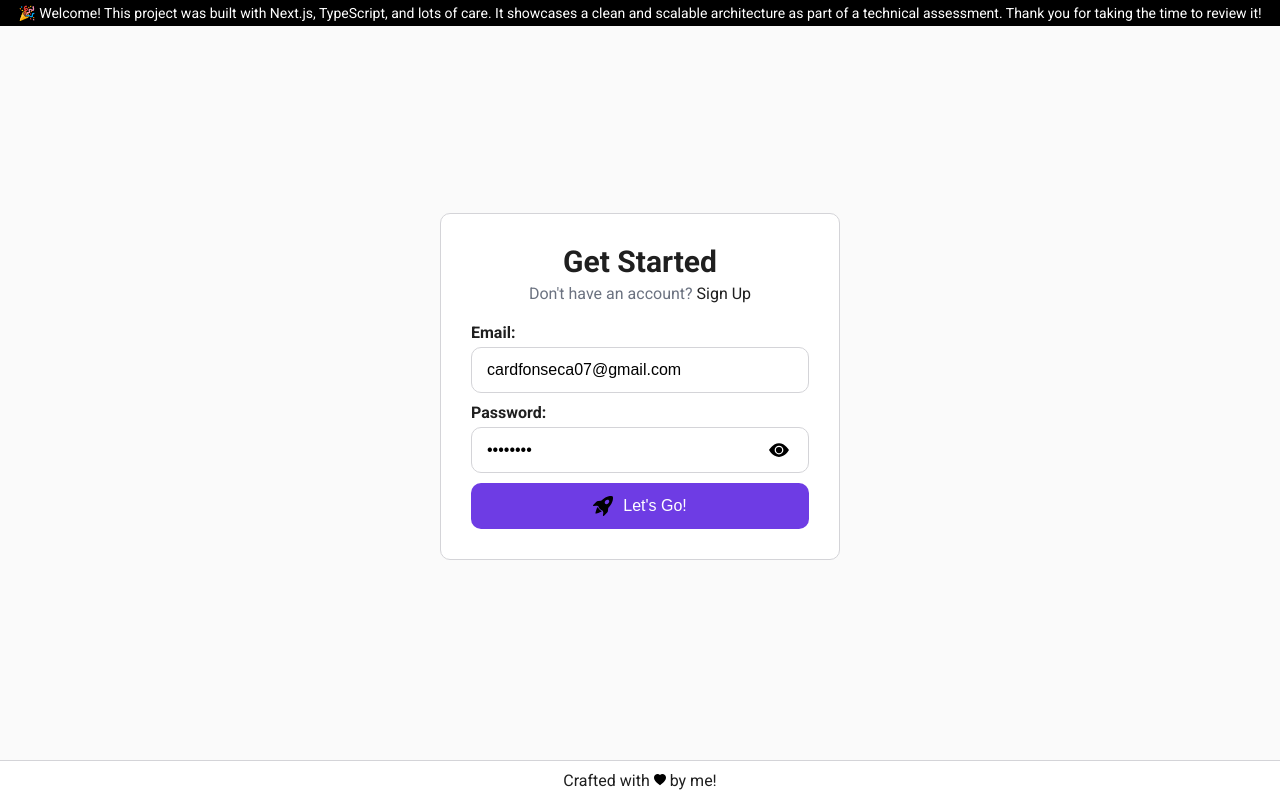
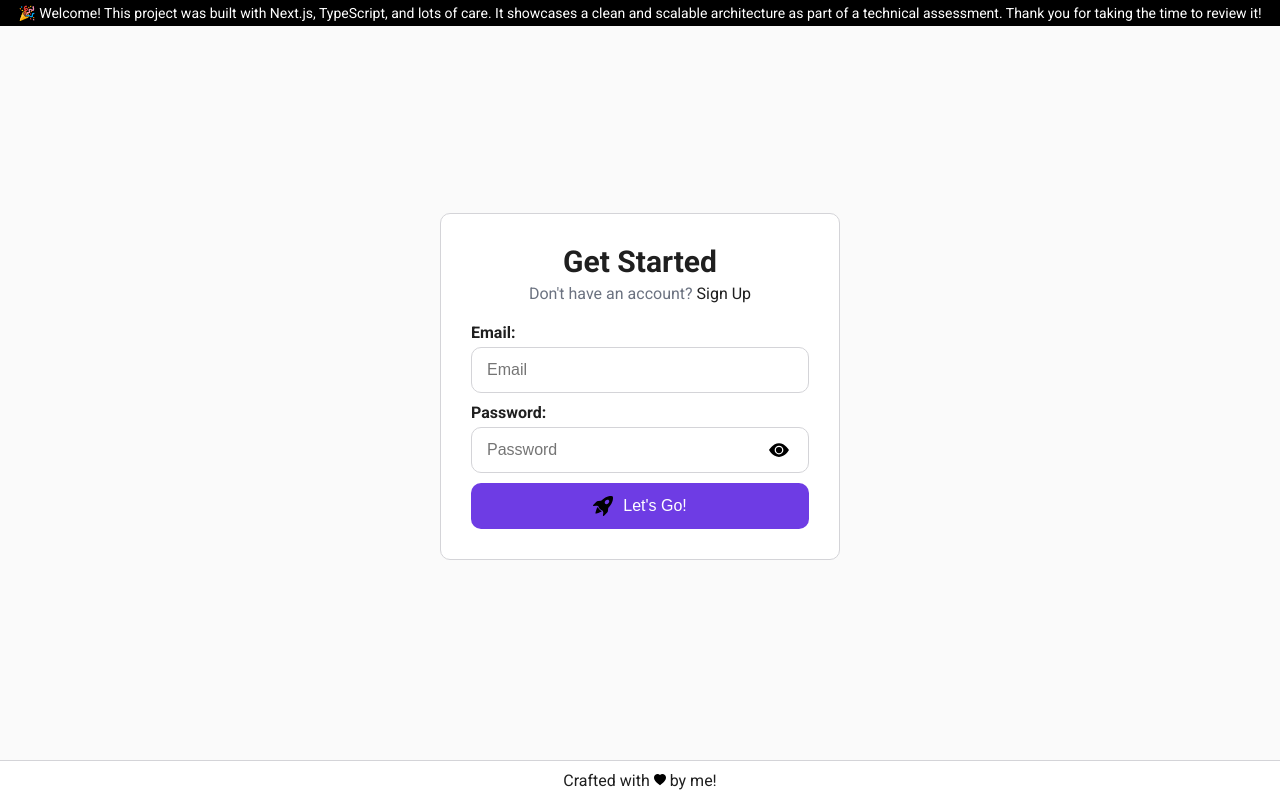
Before and after one commit to CarlosFonseca75/aura-challenge, a Next.js app in the folder frontend/: page / in a window 1280 px wide. Built offline with nearby package versions, Linux system fonts and the light colour scheme.

Commit message:
feat: :sparkles: Adding toastify as notifications handler.

```diff
--- a/frontend/package.json
+++ b/frontend/package.json
@@ -26,6 +26,7 @@
     "react-bootstrap-icons": "^1.11.6",
     "react-dom": "19.1.0",
     "react-hook-form": "^7.61.1",
+    "react-toastify": "^11.0.5",
     "zod": "^4.0.14"
   },
   "devDependencies": {
--- a/frontend/src/app/layout.tsx
+++ b/frontend/src/app/layout.tsx
@@ -1,4 +1,5 @@
 import type { Metadata } from "next";
+import { ToastContainer } from "react-toastify";
 import { Roboto } from "next/font/google";
 import { Footer } from "@/components/common/Footer";
 import "@/styles/globals.scss";
@@ -25,6 +26,12 @@ export default function RootLayout({
       <body className={roboto.className}>
         {children}
         <Footer />
+        <ToastContainer
+          position="top-center"
+          autoClose={5000}
+          closeOnClick
+          pauseOnHover
+        />
       </body>
     </html>
   );
--- a/frontend/src/components/login/LoginForm.tsx
+++ b/frontend/src/components/login/LoginForm.tsx
@@ -28,10 +28,6 @@ const LoginForm = () => {
     formState: { errors },
   } = useForm<FormData>({
     resolver: zodResolver(LoginSchema),
-    defaultValues: {
-      email: "cardfonseca07@gmail.com",
-      password: "12345678",
-    },
   });
 
   const onSubmit = async (data: FormData) => {
--- a/frontend/src/components/signup/SignupForm.tsx
+++ b/frontend/src/components/signup/SignupForm.tsx
@@ -6,6 +6,7 @@ import { Button } from "@/components/common/Button";
 import { Icon } from "@/components/common/Icon";
 import { FormInput } from "@/components/common/FormInput";
 import { SignupSchema } from "@/common/schemas";
+import { toast } from "react-toastify";
 import styles from "./styles/SignupForm.module.scss";
 
 interface FormData {
@@ -25,6 +26,7 @@ const SignupForm = () => {
 
   const onSubmit = (data: FormData) => {
     console.log("Works!", data);
+    toast.info("Successfully signed up! 🎉");
   };
 
   return (
--- a/frontend/src/styles/_variables.scss
+++ b/frontend/src/styles/_variables.scss
@@ -36,4 +36,9 @@
   --info-color: #3b82f6;
   --info-light: #dbeafe;
   --info-border: #93c5fd;
+
+  /* Toastify Colors */
+  --toastify-color-success: #22c55e;
+  --toastify-color-error: #ef4444;
+  --toastify-color-info: #6e3ce4;
 }
```
Also changed, not shown: 1 other file (tests, documents, lock files or other folders).
